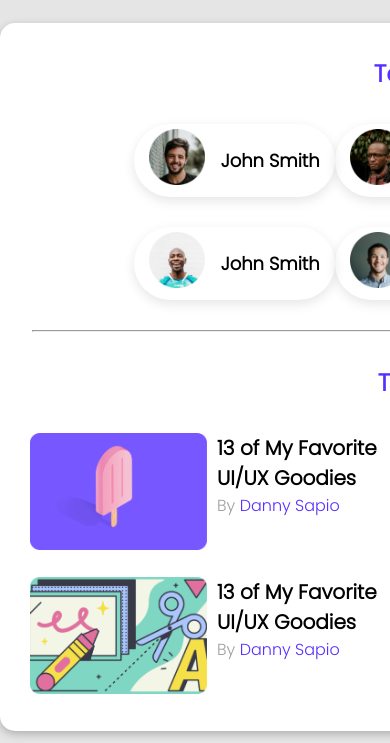
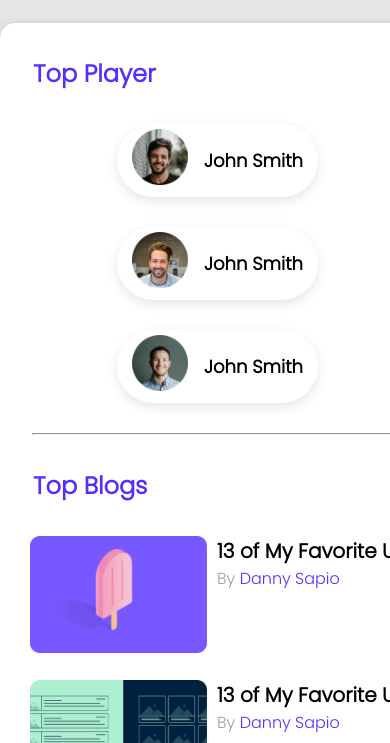
Before and after one commit to AbdullahAhmedKhan/my-leader-board, a plain HTML site: page index.html in a window 390 px wide. Shown: the part 101-844 px from the top of the page. Drawn offline with Linux system fonts and the light colour scheme.

Commit message:
title-fixed

```diff
--- a/style.css
+++ b/style.css
@@ -57,11 +57,12 @@ body{
     color: #562EFF;
     font-size: 24px;
     padding:33px;
+    display: flex;
+    flex-direction: flex-start;
 }
 main{
     display: flex;
     flex-direction: column;
-    align-items: center;
     width: 870px;
     margin: 0 auto;
     background-color: #fff;
@@ -210,7 +211,7 @@ footer{
     background-color: #562EFF;
 
 }
-footer p{
+footer>p{
     font-size: 14px;
     color: #fff;
     text-align: center;
@@ -219,5 +220,16 @@ footer p{
 /* Media */
 
 @media(max-width:450px){
-
+    .section-title{
+        text-align: center;
+    }
+    .players{
+        grid-template-columns: repeat(2,1fr);
+    }
+    .blogs{
+        grid-template-columns: 1fr;
+    }
+    .courses{
+        grid-template-columns: 1fr;
+    }
 }
```
